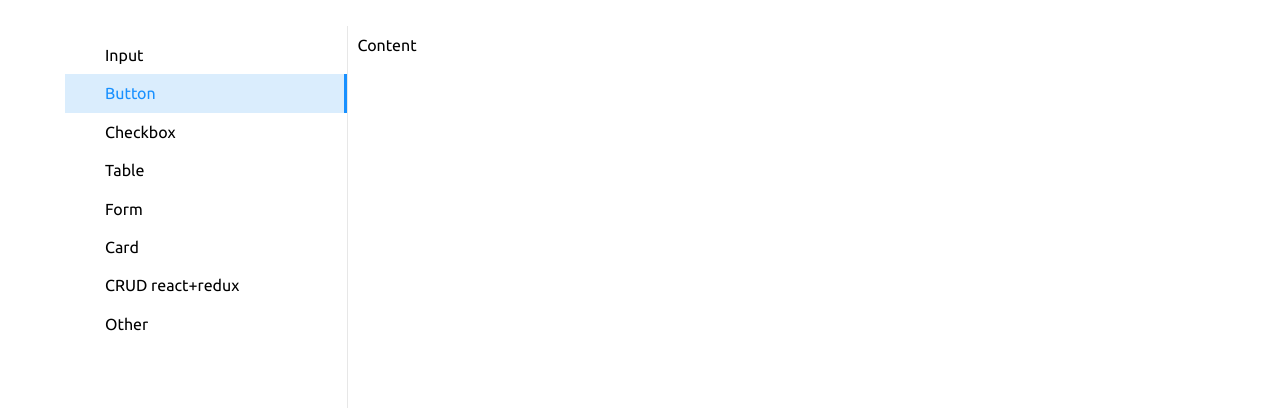
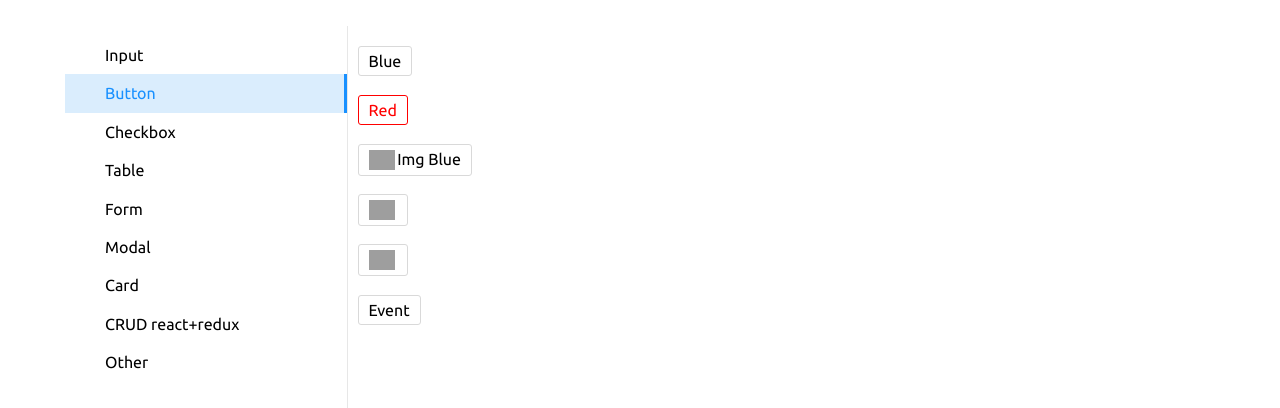
Before and after one commit to ProSysYo/custom-components, a React app: page /button in a window 1280 px wide. Shown: the part 64-472 px from the top of the page. Built offline with nearby package versions, Linux system fonts and the light colour scheme; grey boxes are pictures that could not be loaded.

Commit message:
Add Button, ButtonPage

```diff
--- /dev/null
+++ b/src/components/Button/Button.jsx
@@ -0,0 +1,24 @@
+import React from 'react';
+import styles from './Button.module.css';
+import classNames from 'classnames';
+import T from 'prop-types';
+
+const Button = ({children, img, color, ...atrs}) => {
+    return (
+        <button
+            className={classNames(styles.btn, styles[color])}
+            {...atrs}
+        >
+            {img &&
+                <img src={img} className={styles.img} alt=""/>
+            }
+            {children}
+        </button>
+    )
+}
+Button.propTypes = {
+    children: T.node,
+    img: T.string,
+    color: T.oneOf(['blue','red'])
+}
+export default Button;
--- /dev/null
+++ b/src/components/Button/Button.module.css
@@ -0,0 +1,45 @@
+:root{
+    --blue:#1890ff;
+    --lightred:rgb(247, 170, 170);
+}
+.btn{
+    display: flex;
+    align-items: center;
+    padding-left: 10px;
+    padding-right: 10px;
+    padding-bottom: 5px;
+    padding-top: 5px;
+    background-color: #fff;
+    border: 1px solid #d9d9d9;
+    border-radius: 3px;
+}
+.red{
+    color: red;
+    border-color: red;
+}
+.btn:hover{
+    cursor: pointer;
+}
+.btn.blue:hover{
+    color: var(--blue);
+    border-color:  var(--blue);
+}
+.btn.red:hover{
+    color: var(--lightred);
+    border-color:  var(--lightred);
+}
+.btn:focus{
+    outline: none;
+}
+.btn.blue:focus{
+    color: var(--blue);
+    border-color:  var(--blue);
+}
+.btn.red:focus{
+    color: red;
+    border-color:  red;
+}
+.img{
+    height: 20px;
+    padding-right: 2px;
+}
--- a/src/components/Content/Content.jsx
+++ b/src/components/Content/Content.jsx
@@ -1,10 +1,14 @@
 import React from 'react';
 import styles from './Content.module.css';
+import { Route } from 'react-router-dom';
+import InputPage from './../../pages/InputPage/InputPage';
+import ButtonPage from './../../pages/ButtonPage/ButtonPage';
 
 const Content = () => {
     return (
         <div className={styles.content}>
-            Content
+            <Route path='/input' render={ () => <InputPage/> }/>
+            <Route path='/button' render={ () => <ButtonPage/>}/>
         </div>
     )
 }
--- a/src/components/Content/Content.module.css
+++ b/src/components/Content/Content.module.css
@@ -1,5 +1,5 @@
 .content{
     grid-area: content;
     padding-left: 10px;
-    padding-top: 10px;
+    padding-top: 20px;
 }
--- a/src/components/Input/Input.module.css
+++ b/src/components/Input/Input.module.css
@@ -32,6 +32,7 @@
     border: none;
     outline:none;
     font-size: 14px;
+    width: 100%;
 }
 .input.small{
     font-size: 14px;
--- a/src/components/Menu/Menu.jsx
+++ b/src/components/Menu/Menu.jsx
@@ -18,6 +18,7 @@ const Menu = () => {
             <MenuItem to='/checkbox' name='Checkbox'></MenuItem>
             <MenuItem to='/table' name='Table'></MenuItem>
             <MenuItem to='/form' name='Form'></MenuItem>
+            <MenuItem to='/modal' name='Modal'></MenuItem>
             <MenuItem to='/card' name='Card'></MenuItem>
             <MenuItem to='/crud' name='CRUD react+redux'></MenuItem>
             <MenuItem to='/other' name='Other'></MenuItem>
--- /dev/null
+++ b/src/pages/ButtonPage/ButtonPage.jsx
@@ -0,0 +1,24 @@
+import React from 'react';
+import Button from '../../components/Button/Button';
+import search from '../../assets/img/search.svg';
+
+const ButtonPage = () => {
+    return (
+        <div>
+            <Button color='blue'>Blue</Button>
+            <br/>
+            <Button color='red'>Red</Button>
+            <br/>
+            <Button img={search} color='blue'>Img Blue</Button>
+            <br/>
+            <Button img={search}></Button>
+            <br/>
+            <Button img={search} color='blue'></Button>
+            <br/>
+            <Button color='blue' onClick={()=>{alert('Нажата кнопка')}}>Event</Button>
+            <br/>
+        </div>
+    );
+};
+
+export default ButtonPage;
--- /dev/null
+++ b/src/pages/InputPage/InputPage.jsx
@@ -0,0 +1,30 @@
+import React from 'react';
+import Input from './../../components/Input/Input';
+import user from '../../assets/img/user.svg';
+import search from '../../assets/img/search.svg';
+
+const InputPage = () => {
+    return (
+        <div>
+            <Input id='basic' placeholder='Enter something'/>
+            <br/>
+            <Input id='basic2' placeholder='small' size='small'/>
+            <br/>
+            <Input id='basic3' placeholder='normal' size='normal'/>
+            <br/>
+            <Input id='basic4' placeholder='big' size='big'/>
+            <br/>
+            <Input id='basic5' placeholder='Enter your name' size='normal' label='Name'/>
+            <br/>
+            <Input id='basic6' placeholder='Enter your Email' size='normal' label='Email'/>
+            <br/>
+            <Input id='basic7' placeholder='Enter your Email' size='normal' label='Email' value='testemail@test,com' error='Email invalid' onChange={()=>{}}/>
+            <br/>
+            <Input id='basic8' placeholder='Enter login' size='normal' img={user} />
+            <br/>
+            <Input id='basic9' placeholder='Enter word' size='small' img={search} />
+        </div>
+    )
+}
+
+export default InputPage
```
Also changed, not shown: src/pages/ButtonPage/ButtonPage.module.css (added), src/pages/InputPage/InputPage.module.css (added).
